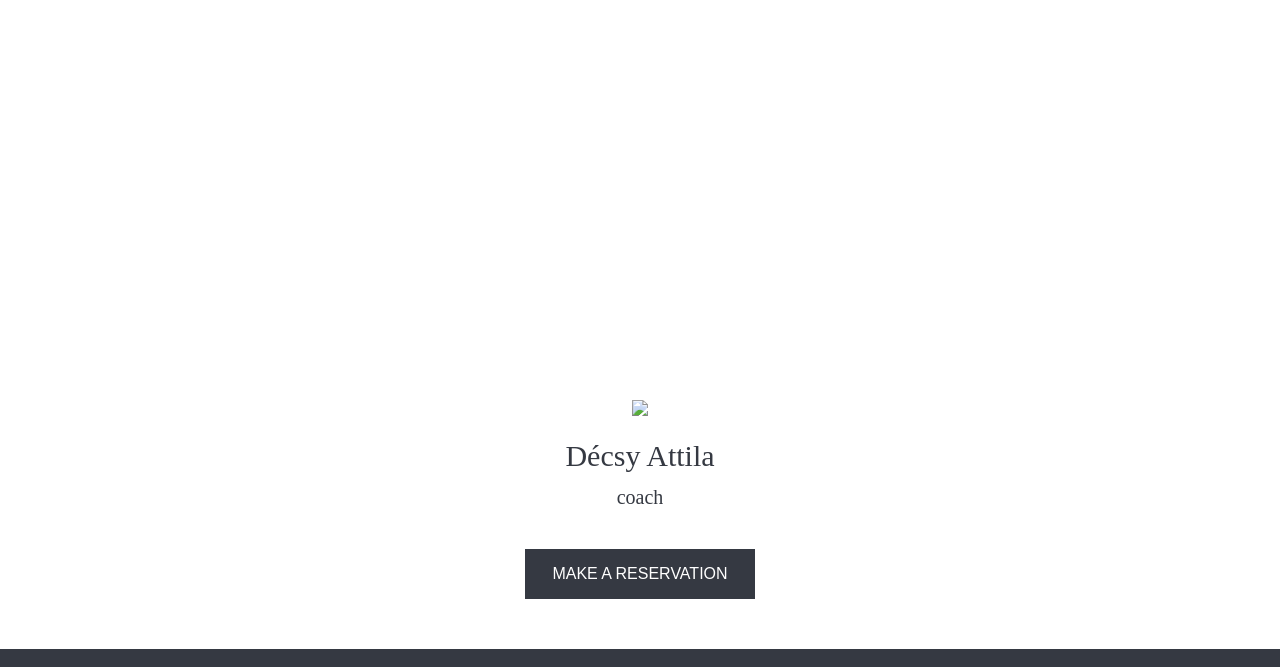
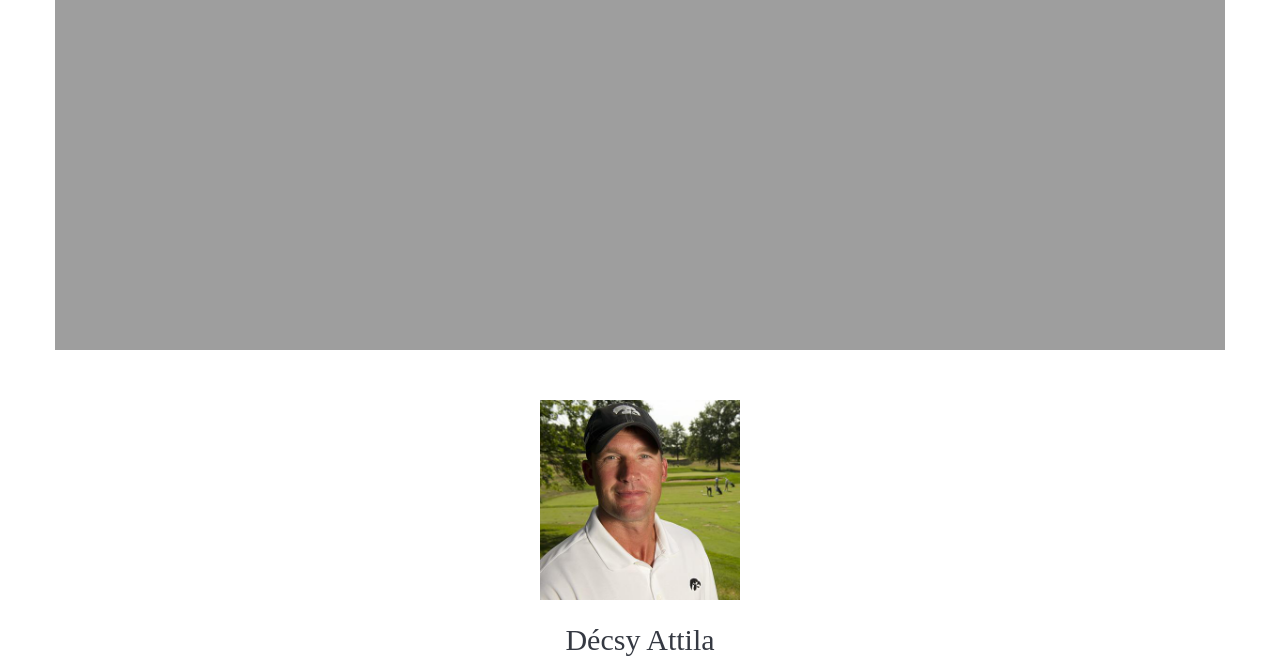
Before and after one commit to Krishtof/golf, a plain HTML site: page academy.html in a window 1280 px wide. Shown: the part 583-1250 px from the top of the page. Drawn offline with Linux system fonts and the light colour scheme; the site is published under a folder, as on GitHub Pages, so addresses that start at the root find nothing; a web font is replaced by a local one.

Commit message:
link fixes

```diff
--- a/academy.html
+++ b/academy.html
@@ -76,7 +76,7 @@
     </div>
     <div class="container titlebackground"></div>
     <!-- coaches-->
-    <div class="container coaches"><img src="/images/coach2.jpg">
+    <div class="container coaches"><img src="images/coach2.jpg">
       <h3>Décsy Attila</h3>
       <h2>coach</h2>
       <button type="button" class="btn btn-default">Make a reservation</button>
--- a/sass/academy.sass
+++ b/sass/academy.sass
@@ -39,7 +39,7 @@ body.academy
 			padding-bottom: 20px
 
 	.titlebackground
-		background-image: url("/images/coach.jpg")
+		background-image: url("../images/coach.jpg")
 		background-repeat: no-repeat
 		height: 600px
 		background-size: cover
--- a/sass/club.sass
+++ b/sass/club.sass
@@ -37,7 +37,7 @@ body.club
 		text-align: center
 		padding: 50px
 	.titlebackground
-		background-image: url("/images/mozaik.jpg")
+		background-image: url("../images/mozaik.jpg")
 		background-repeat: no-repeat
 		height: 400px
 		background-size: cover
--- a/sass/fees.sass
+++ b/sass/fees.sass
@@ -41,7 +41,7 @@ body.fees
 			padding-bottom: 20px
 
 	.titlebackground
-		background-image: url("/images/coach.jpg")
+		background-image: url("../images/coach.jpg")
 		background-repeat: no-repeat
 		height: 600px
 		background-size: cover
```
Also changed, not shown: css/academy.css, css/club.css, css/fees.css, 2 other files.
